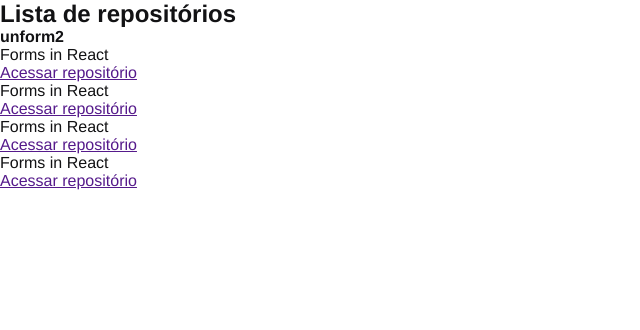
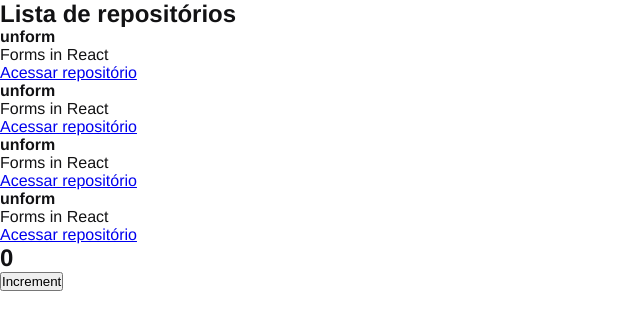
Before and after one commit to Mazzeu/Github-Explorer, a React app: page / in a window 1280 px wide. Shown: the top 330 px of the page, without its empty margins (0-640 px from the left). Built offline with nearby package versions, Linux system fonts and the light colour scheme.

Commit message:
Estado do componente

```diff
--- a/src/App.jsx
+++ b/src/App.jsx
@@ -1,5 +1,11 @@
+import { Counter } from './components/Counter'
 import { RepositoryList } from './components/RepositoryList'
 import './styles/global.scss'
 export function App(){
-  return <RepositoryList/>
+  return(
+    <>
+      <RepositoryList/>
+      <Counter/>
+    </>
+  )
 }
--- /dev/null
+++ b/src/components/Counter.jsx
@@ -0,0 +1,14 @@
+import { useState } from "react";
+
+export function Counter(){
+  let [counter, setCounter] = useState(0);
+  function increment(){
+    setCounter(counter + 1)
+  }
+  return (
+    <div>
+      <h2>{counter}</h2>
+      <button type="button" onClick={increment}>Increment</button>
+    </div>
+  );
+}
--- a/src/components/RepositoryItem.jsx
+++ b/src/components/RepositoryItem.jsx
@@ -1,9 +1,9 @@
 export function RepositoryItem(props){
   return(
     <li>
-      <strong>{props.repository}</strong>
-      <p>Forms in React</p>
-      <a href="">
+      <strong>{props.repository.name}</strong>
+      <p>{props.repository.description}</p>
+      <a href={props.repository.link}>
         Acessar repositório
       </a>
     </li>
--- a/src/components/RepositoryList.jsx
+++ b/src/components/RepositoryList.jsx
@@ -1,14 +1,20 @@
 import { RepositoryItem } from "./RepositoryItem";
+
+const repository = {
+  name: 'unform',
+  description: 'Forms in React',
+  link: 'https://github.com/unform/unform'
+}
 
 export function RepositoryList(){
   return(
     <section>
       <h1>Lista de repositórios</h1>
       <ul>
-        <RepositoryItem repository="unform2"/>
-        <RepositoryItem/>
-        <RepositoryItem/>
-        <RepositoryItem/>
+        <RepositoryItem repository={repository}/>
+        <RepositoryItem repository={repository}/>
+        <RepositoryItem repository={repository}/>
+        <RepositoryItem repository={repository}/>
       </ul>
     </section>
   );
```
